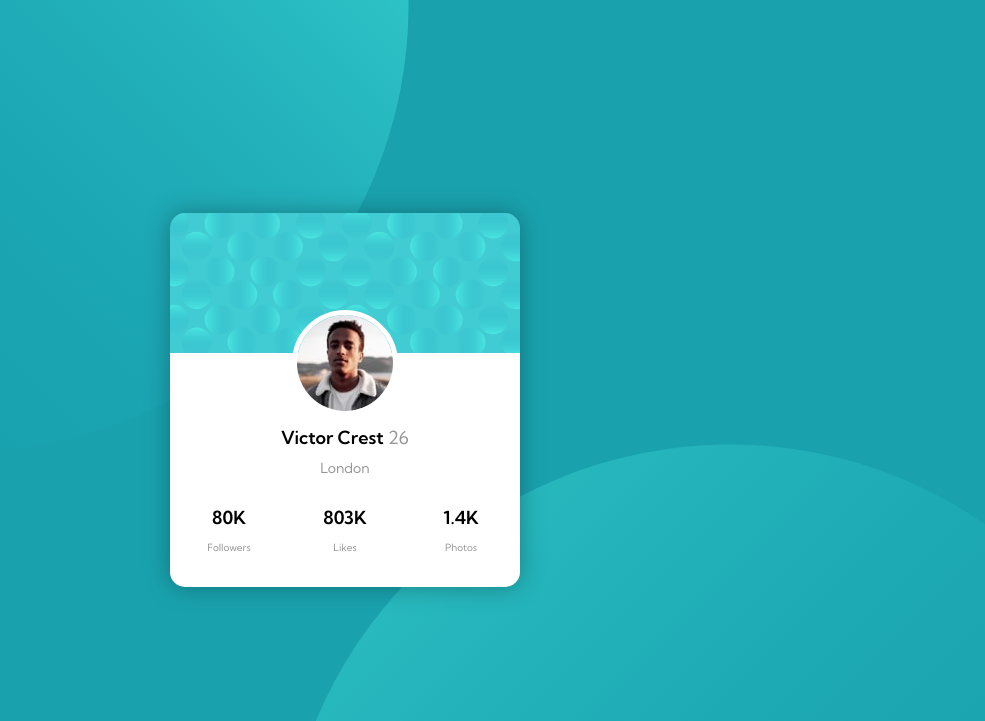
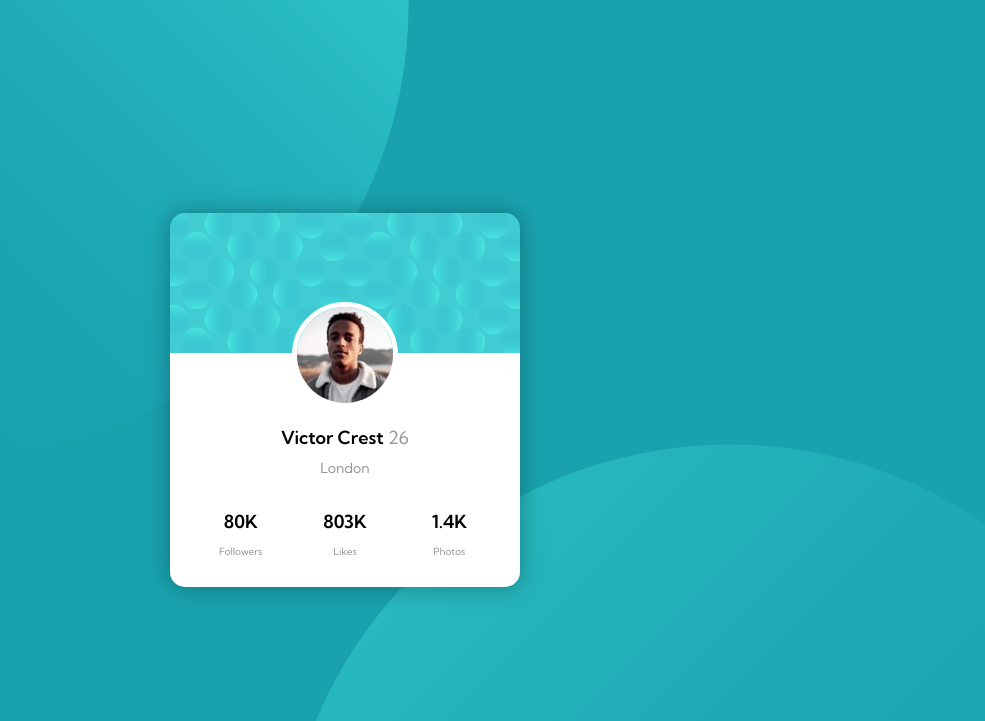
Before and after one commit to ajkendal/profile-card-component, a plain HTML site: page index.html in a window 1280 px wide. Shown: the top 721 px of the page, without its empty margins (295-1280 px from the left). Drawn offline with Linux system fonts and the light colour scheme.

Commit message:
changes for challenge

```diff
--- a/css/profile-card-component.css
+++ b/css/profile-card-component.css
@@ -34,7 +34,7 @@ body {
 
 #image img {
    position: absolute;
-   top: 40%;
+   top: 38%;
    left: 50%;
    transform: translate(-50%, -50%);
    border: 5px solid white;
@@ -62,10 +62,10 @@ body {
 }
 #social{
    position: absolute;
-   top: 85%;
+   top: 86%;
    left: 50%;
    transform: translate(-50%, -50%);
-   width: 100%;
+   width: 90%;
 
 }
 #social table{
```
